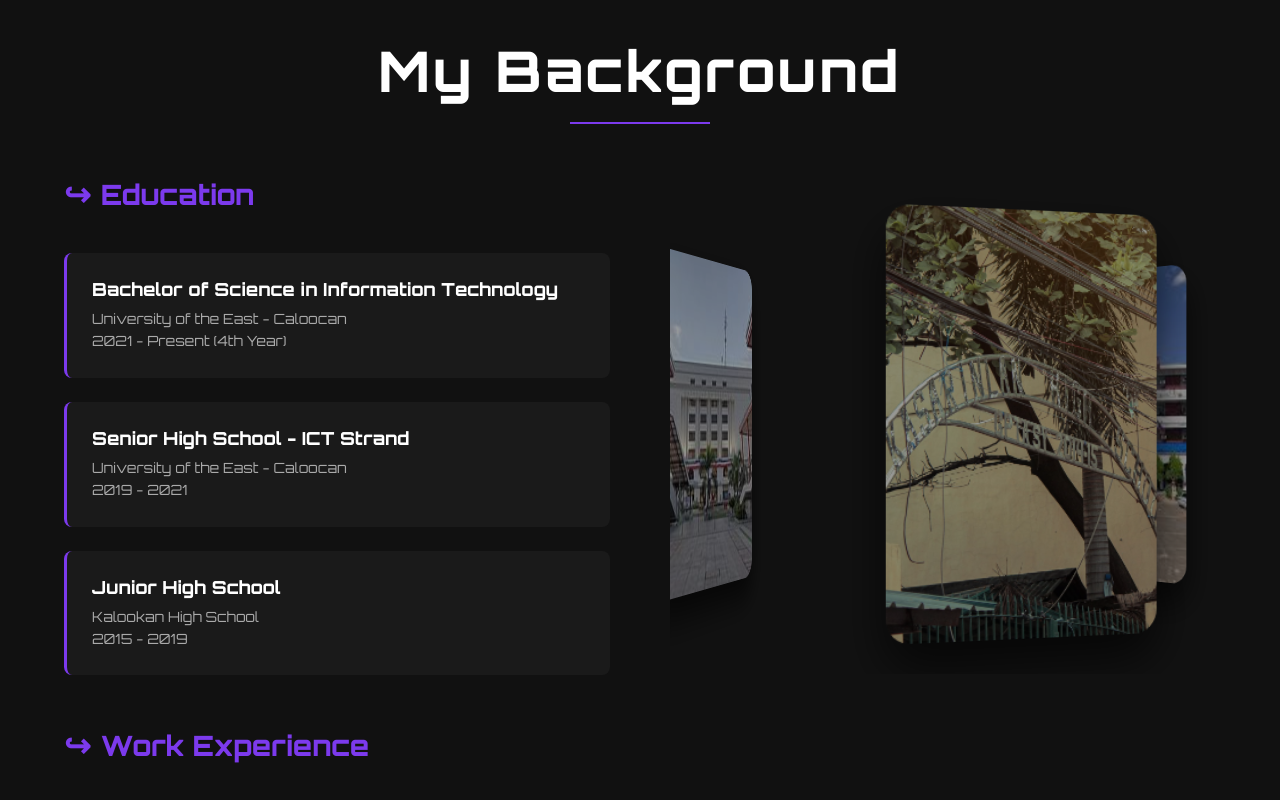
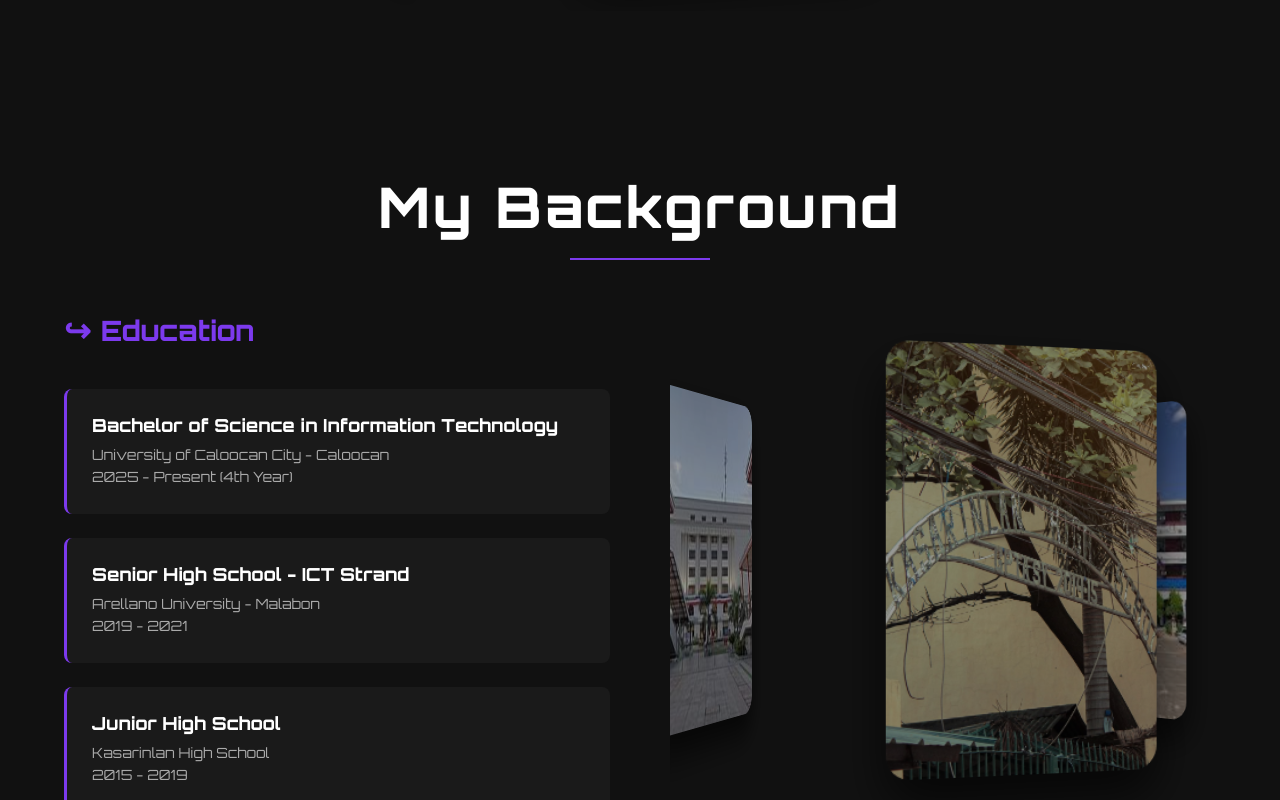
Before and after one commit to ajaldrin116/gipagessample, a plain HTML site: page index.html in a window 1280 px wide. Shown: the part 2000-2800 px from the top of the page. Drawn offline with Linux system fonts and the light colour scheme.

Commit message:
3rd commit

```diff
--- a/index.html
+++ b/index.html
@@ -757,9 +757,7 @@
       <div class="line"></div>
 
       <p>
-        Lorem ipsum dolor sit amet, consectetur adipiscing elit, sed do eiusmod tempor incididunt ut labore et dolore magna aliqua.
-      </p>
-
+I believe in continuous learning and embracing challenges, turning every line of code into an opportunity to grow and make a difference.
       <div class="actions">
         <button class="btn">Explore Now</button>
       </div>
@@ -778,6 +776,8 @@
     <p class="about-text">
       I focus on writing simple yet powerful designs, combining creativity and logic to deliver engaging user interfaces. Always learning, always improving.
     </p>
+      <p class="about-text">
+I’m 22 years old from Caloocan, and I’m currently a 4th-year IT student about to graduate. I have a solid foundation in both frontend and backend development, as well as some experience working with databases. In my free time, I enjoy playing games like Valorant, League of Legends, Crossfire, and Counter-Strike 2. My goal is to build a successful career in IT, make my parents proud, and continue learning and growing in the field of technology.</p>
 
     <div class="about-gallery">
       <div class="about-carousel-track">
@@ -804,19 +804,19 @@
 
           <div class="education-item">
             <h4>Bachelor of Science in Information Technology</h4>
-            <p>University of the East - Caloocan</p>
-            <p>2021 - Present (4th Year)</p>
+            <p>University of Caloocan City - Caloocan</p>
+            <p>2025 - Present (4th Year)</p>
           </div>
 
           <div class="education-item">
             <h4>Senior High School - ICT Strand</h4>
-            <p>University of the East - Caloocan</p>
+            <p>Arellano University - Malabon</p>
             <p>2019 - 2021</p>
           </div>
 
           <div class="education-item">
             <h4>Junior High School</h4>
-            <p>Kalookan High School</p>
+            <p>Kasarinlan High School</p>
             <p>2015 - 2019</p>
           </div>
         </div>
```
